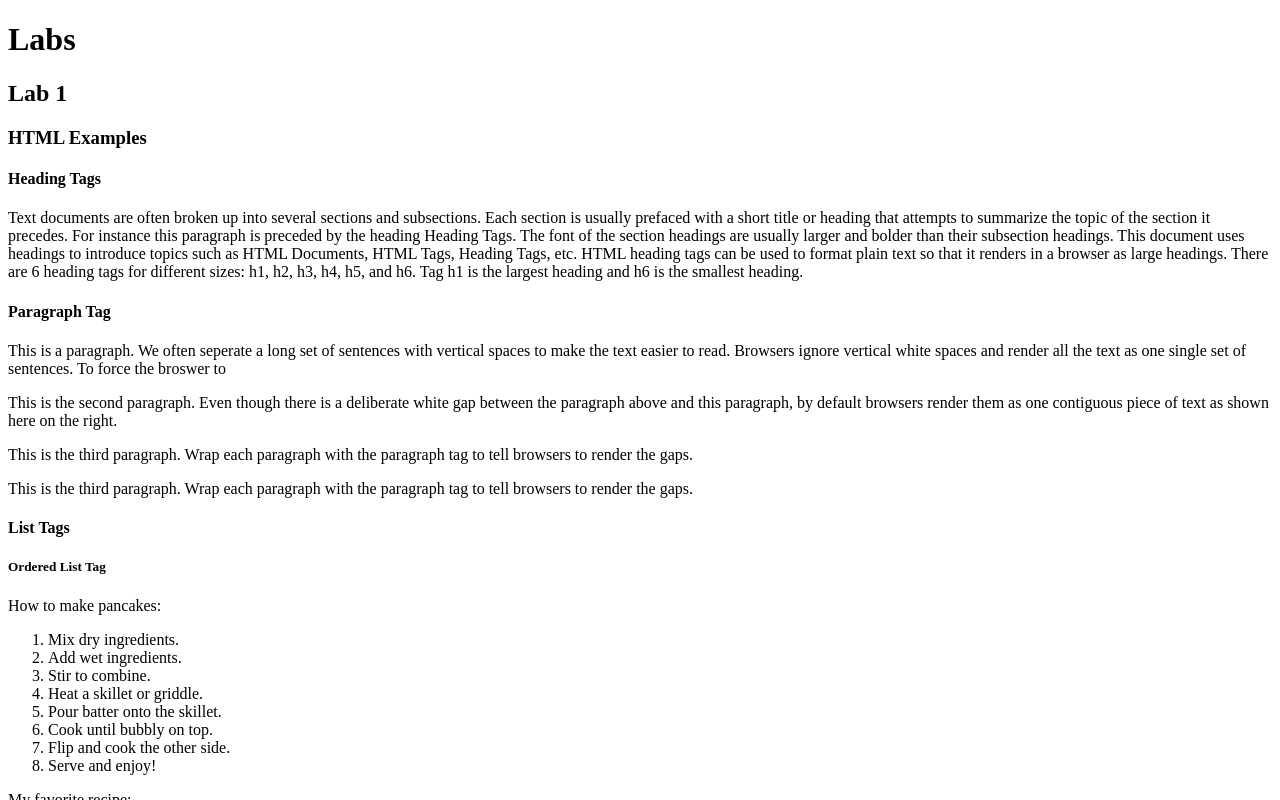
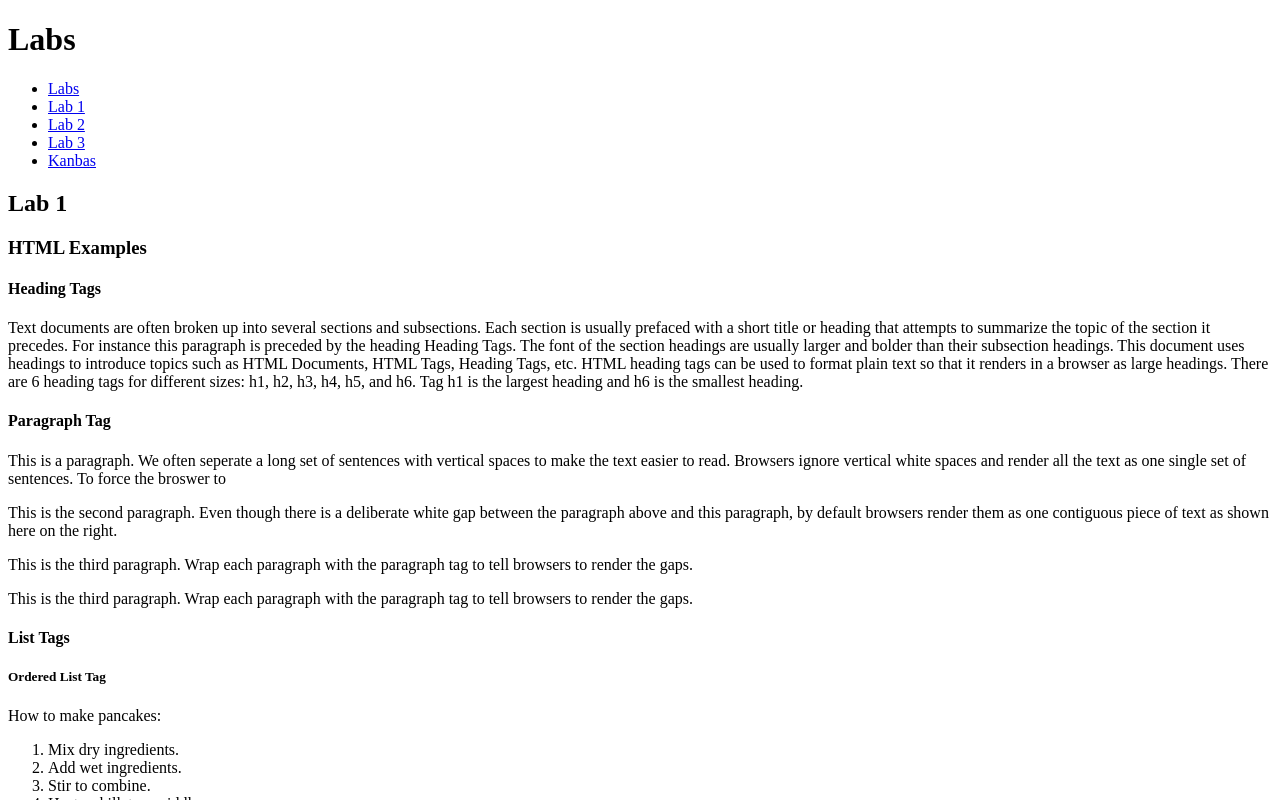
Before and after one commit to jahanavisinha/kanbas-react-web-app, a React (Create React App) app: page /#/Labs/Lab1 in a window 1280 px wide. Before the commit this address led to /#/Labs. Shown: the top 800 px of the page. Built offline with nearby package versions, Linux system fonts and the light colour scheme.

Commit message:
Implemented the Kanbas User Interface

```diff
--- a/src/App.tsx
+++ b/src/App.tsx
@@ -1,6 +1,6 @@
 import React from 'react';
 import './App.css';
-
+import Kanbas from "./Kanbas";
 import Labs from "./Labs";
 import { HashRouter, Route, Routes, Navigate } from "react-router-dom";
 function App() {
@@ -8,8 +8,9 @@ function App() {
         <HashRouter>
             <div>
                 <Routes>
-                    <Route path="/" element={<Navigate to="Labs" />} />
+                    <Route path="/" element={<Navigate to="Kanbas" />} />
                     <Route path="/Labs/*" element={<Labs />} />
+                    <Route path="/Kanbas/*" element={<Kanbas />} />
                 </Routes>
             </div>
         </HashRouter>
--- /dev/null
+++ b/src/Kanbas/index.tsx
@@ -0,0 +1,7 @@
+import React from "react";
+export default function Kanbas() {
+    return (
+        <div id="wd-kanbas">
+            <h1>Kanbas</h1>
+        </div>
+    );}
--- a/src/Labs/Lab2/index.tsx
+++ b/src/Labs/Lab3/index.tsx
@@ -1,9 +1,8 @@
 import React from "react";
-
-export default function Index() {
+export default function Lab3() {
     return (
         <div>
-            <h2>Lab 2</h2>
+            <h2>Lab 3</h2>
         </div>
     );
 }
--- /dev/null
+++ b/src/Labs/TOC.tsx
@@ -0,0 +1,14 @@
+
+import React from "react";
+import {Link} from "react-router-dom";
+export default function TOC() {
+    return (
+        <ul>
+            <li><Link to="/Labs">Labs</Link></li>
+            <li><Link to="/Labs/Lab1">Lab 1</Link></li>
+            <li><Link to="/Labs/Lab2">Lab 2</Link></li>
+            <li><Link to="/Labs/Lab3">Lab 3</Link></li>
+            <li><Link to="/Kanbas">Kanbas</Link></li>
+        </ul>
+    );
+}
--- a/src/Labs/index.tsx
+++ b/src/Labs/index.tsx
@@ -1,13 +1,21 @@
 import React from "react";
 import Lab2 from "./Lab2";
 import Lab1 from "./Lab1";
+import { Route, Routes, Navigate } from "react-router";
+import TOC from "./TOC";
+import Lab3 from "./Lab3";
 
-export default function Index() {
+export default function Labs() {
     return(
         <div>
             <h1>Labs</h1>
-            <Lab1 />
-            <Lab2 />
+            <TOC />
+            <Routes>
+                <Route path="/" element={<Navigate to="Lab1" />} />
+                <Route path="Lab1" element={<Lab1 />} />
+                <Route path="Lab2" element={<Lab2 />} />
+                <Route path="Lab3" element={<Lab3 />} />
+            </Routes>
         </div>
     );
 }
```
